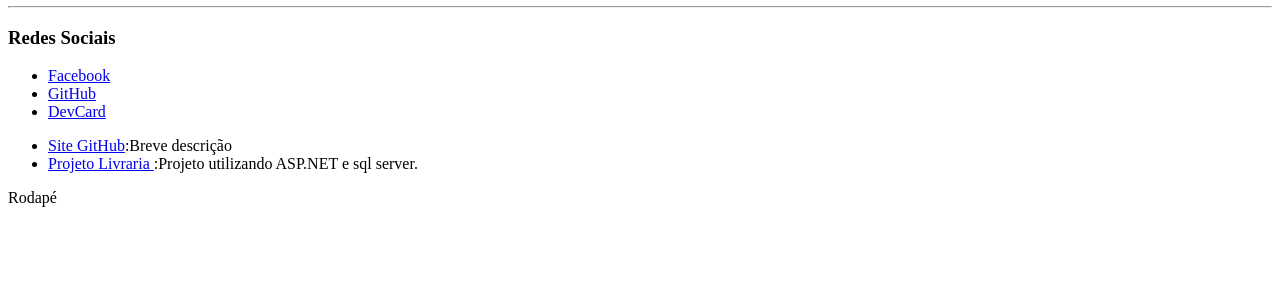
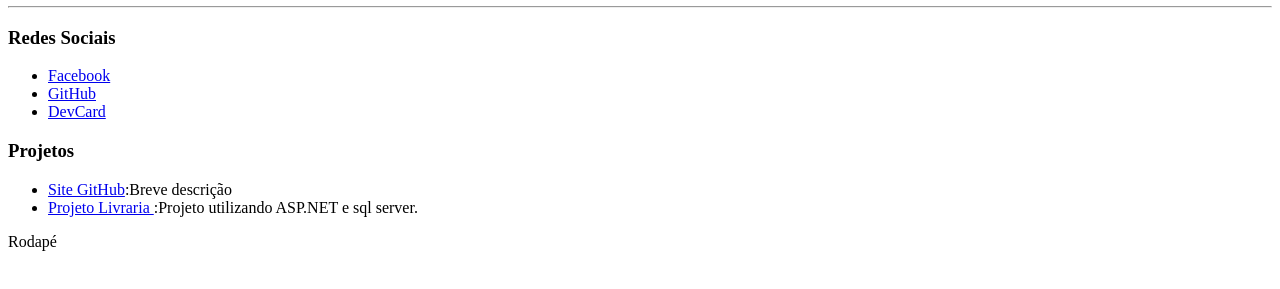
Before and after one commit to felipe001998/felipe001998.github.io, a plain HTML site: page index.html in a window 1280 px wide. Shown: the part 147-436 px from the top of the page. Drawn offline with Linux system fonts and the light colour scheme.

Commit message:
projetos

```diff
--- a/index.html
+++ b/index.html
@@ -27,6 +27,7 @@
                 </ul>
             </section>
             <section class="projetos"></section>
+            <h3>Projetos</h3>
             <ul>
                 <li><a href="https://github.com/felipe001998/felipe001998.github.io" target="_blank">Site GitHub</a>:Breve descrição</li>
                                 <li><a href="https://github.com/felipe001998/ProjetoLivraria" target="_blank">Projeto Livraria </a>:Projeto utilizando ASP.NET e sql server.</li>
```
